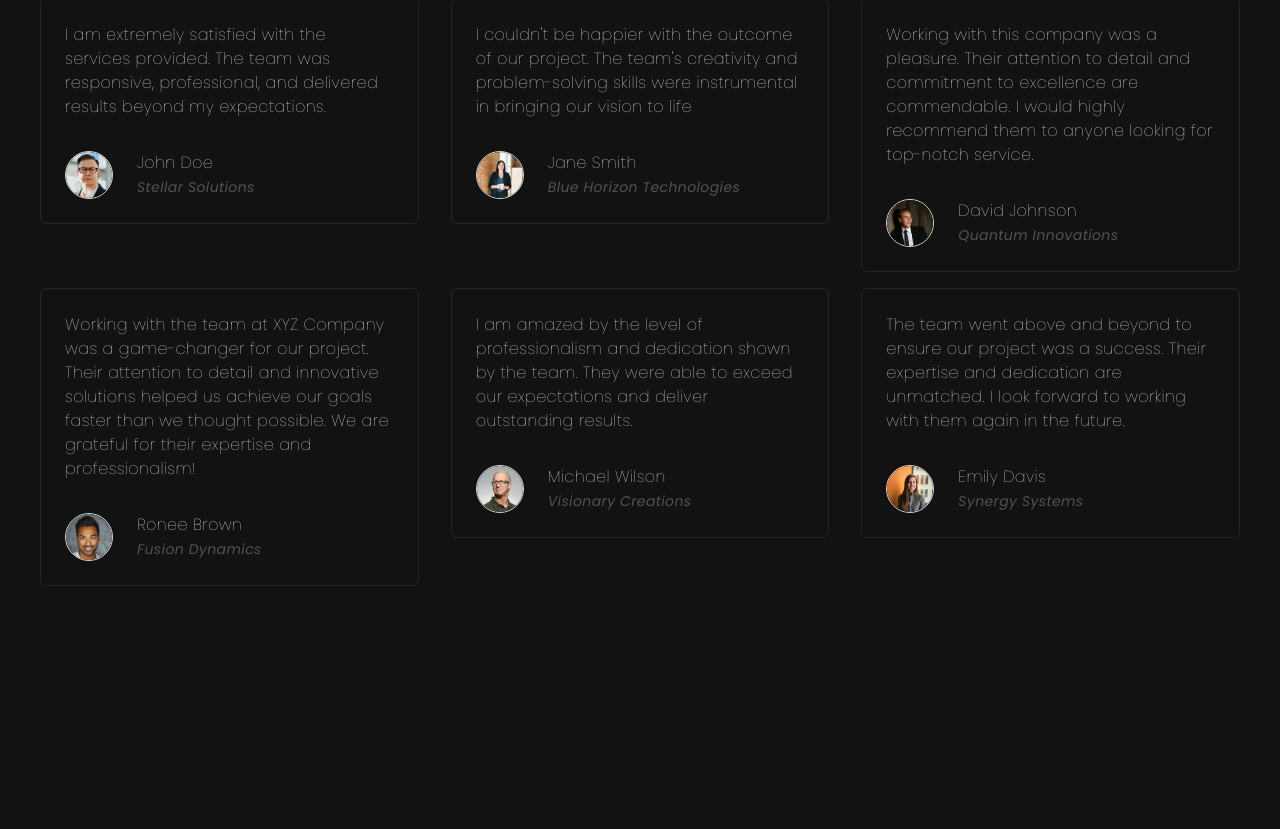
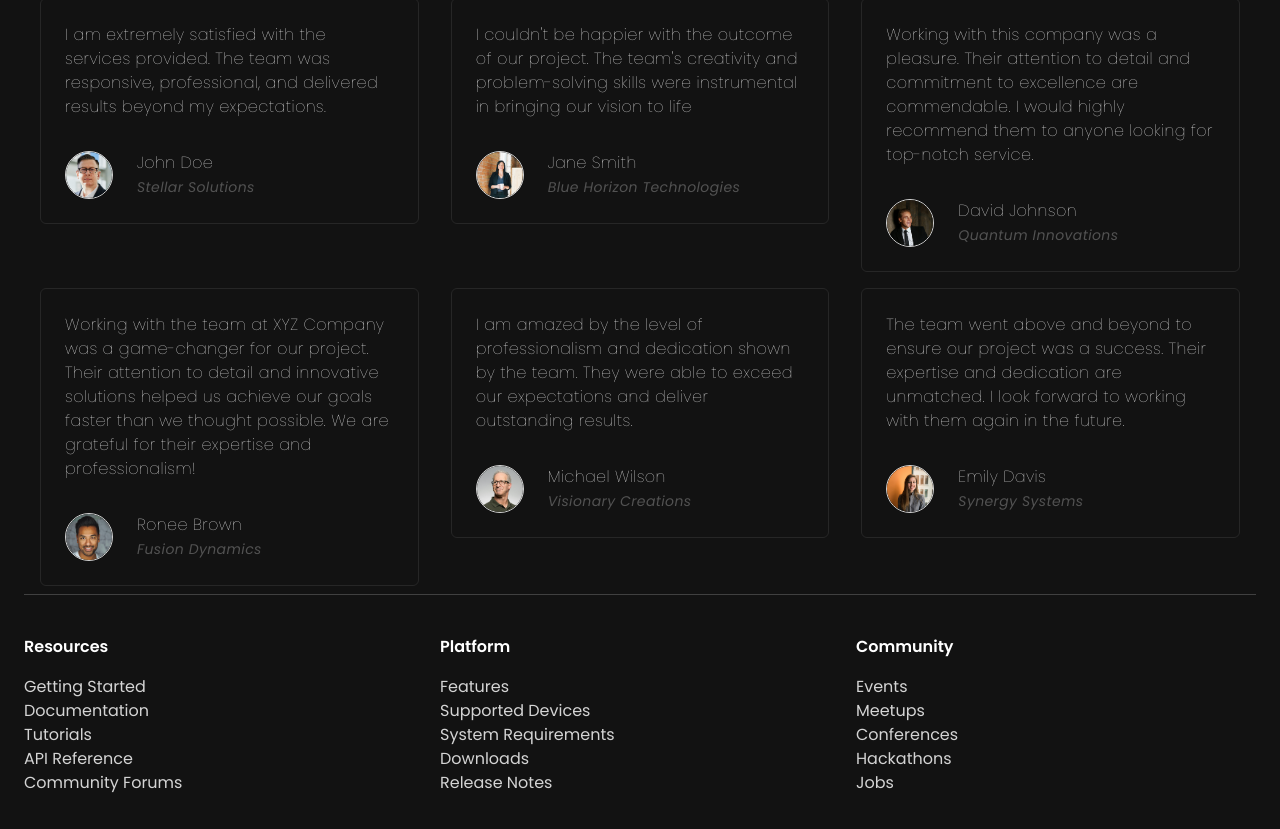
Before and after one commit to IamKingVictor/VRNexus, a React (Vite) app: page / in a window 1280 px wide. Shown: the part 3483-4312 px from the top of the page. Before the commit the page ends 4077 px from the top, so only its background shows below. Built offline with nearby package versions, Linux system fonts and the light colour scheme.

Commit message:
Footer Section

```diff
--- a/src/App.jsx
+++ b/src/App.jsx
@@ -4,6 +4,7 @@
 import Pricing from "./Components/Pricing";
 import Testimonials from "./Components/Testimonials";
 import WorkFlow from "./Components/WorkFlow";
+import Footer from "./Components/Footer";
 
 const App = () => {
   return (
@@ -15,6 +16,7 @@
         <WorkFlow />
         <Pricing />
         <Testimonials />
+        <Footer />
       </div>
     </>
   );
--- /dev/null
+++ b/src/Components/Footer.jsx
@@ -0,0 +1,57 @@
+import { resourcesLinks, platformLinks, communityLinks } from "../constants";
+
+const Footer = () => {
+  return (
+    <footer className="mt-2- border-t py-10 border-neutral-700">
+      <div className="grid grid-cols-2 lg:grid-cols-3 gap-4">
+        <div>
+          <h3 className="text-md font-semibold mb-4">Resources</h3>
+          <ul>
+            {resourcesLinks.map((link, index) => (
+              <li key={index}>
+                <a
+                  className="text-neutral-300 hover:text-white"
+                  href={link.href}
+                >
+                  {link.text}
+                </a>
+              </li>
+            ))}
+          </ul>
+        </div>
+        <div>
+          <h3 className="text-md font-semibold mb-4">Platform</h3>
+          <ul>
+            {platformLinks.map((link, index) => (
+              <li key={index}>
+                <a
+                  className="text-neutral-300 hover:text-white"
+                  href={link.href}
+                >
+                  {link.text}
+                </a>
+              </li>
+            ))}
+          </ul>
+        </div>
+        <div>
+          <h3 className="text-md font-semibold mb-4">Community</h3>
+          <ul>
+            {communityLinks.map((link, index) => (
+              <li key={index}>
+                <a
+                  className="text-neutral-300 hover:text-white"
+                  href={link.href}
+                >
+                  {link.text}
+                </a>
+              </li>
+            ))}
+          </ul>
+        </div>
+      </div>
+    </footer>
+  );
+};
+
+export default Footer;
```
